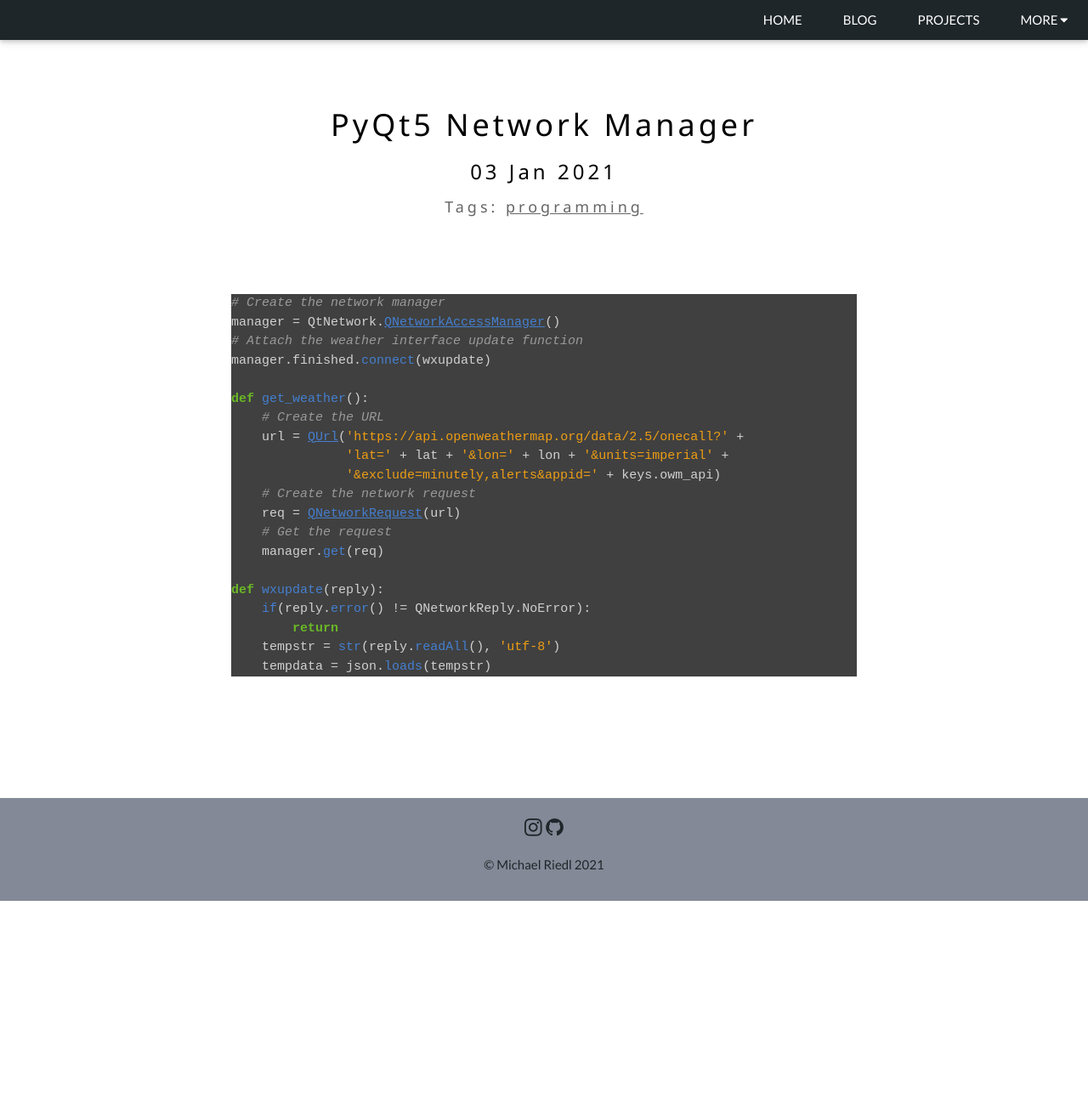
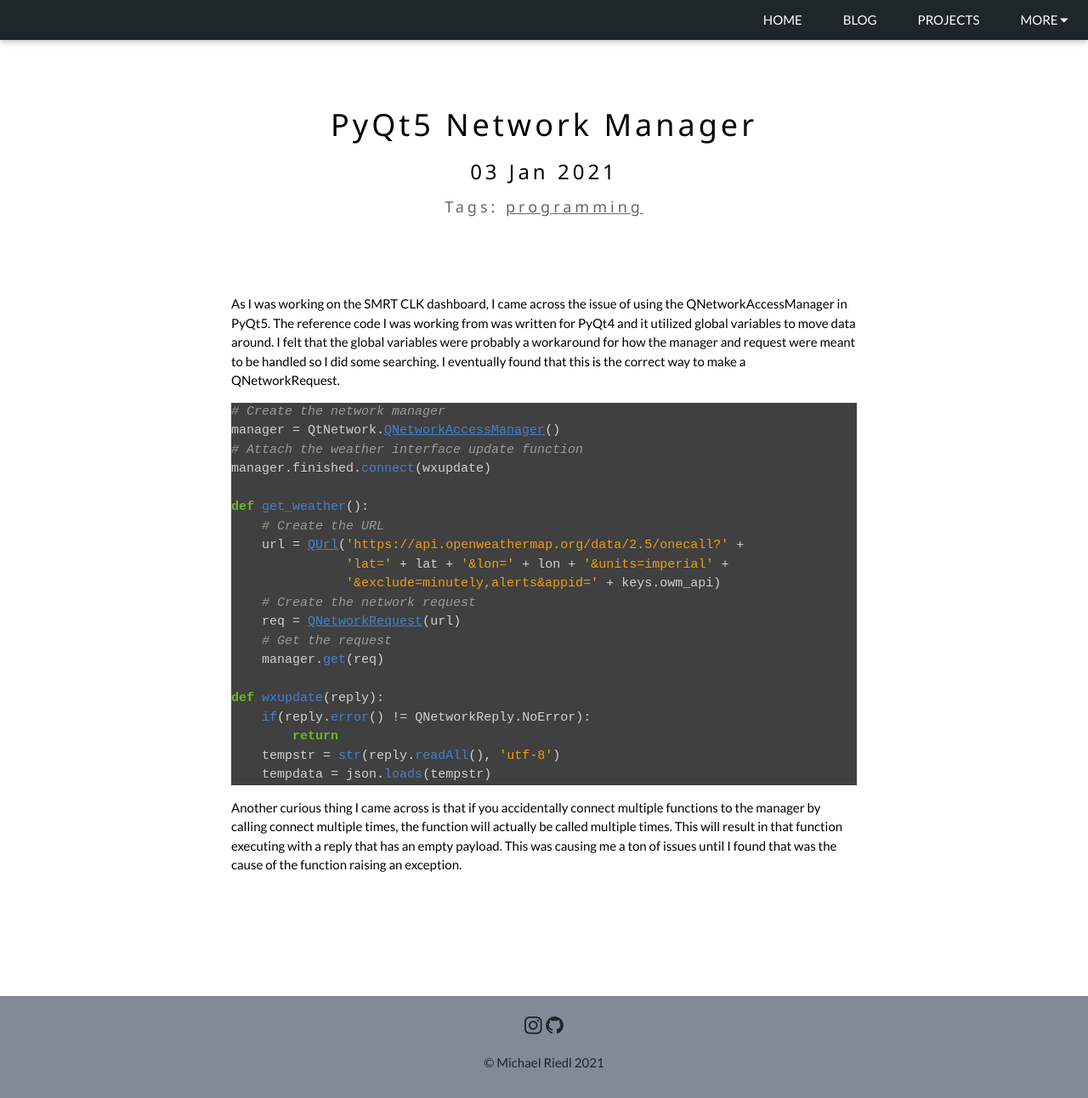
Before and after one commit to michaelriedl/michaelriedl.github.io, a Jekyll site: the page built from _posts/2021-01-03-pyqt5-net.md, in a window 1280 px wide and 1292 px high. Shown: the whole window at 85% size. Built offline with Jekyll 4.4.1, drawn with Linux system fonts in a browser that asks for light colours; comment, search, counter and statistics services are not loaded.

Commit message:
Update 2021-01-03-pyqt5-net.md

````diff
--- a/_posts/2021-01-03-pyqt5-net.md
+++ b/_posts/2021-01-03-pyqt5-net.md
@@ -6,6 +6,7 @@ tags: programming
 description: "The correct way to use the network manager."
 ---
 
+As I was working on the SMRT CLK dashboard, I came across the issue of using the QNetworkAccessManager in PyQt5. The reference code I was working from was written for PyQt4 and it utilized global variables to move data around. I felt that the global variables were probably a workaround for how the manager and request were meant to be handled so I did some searching. I eventually found that this is the correct way to make a QNetworkRequest.
 ```python
 # Create the network manager
 manager = QtNetwork.QNetworkAccessManager()
@@ -28,3 +29,4 @@ def wxupdate(reply):
     tempstr = str(reply.readAll(), 'utf-8')
     tempdata = json.loads(tempstr)
 ```
+Another curious thing I came across is that if you accidentally connect multiple functions to the manager by calling connect multiple times, the function will actually be called multiple times. This will result in that function executing with a reply that has an empty payload. This was causing me a ton of issues until I found that was the cause of the function raising an exception.
````
